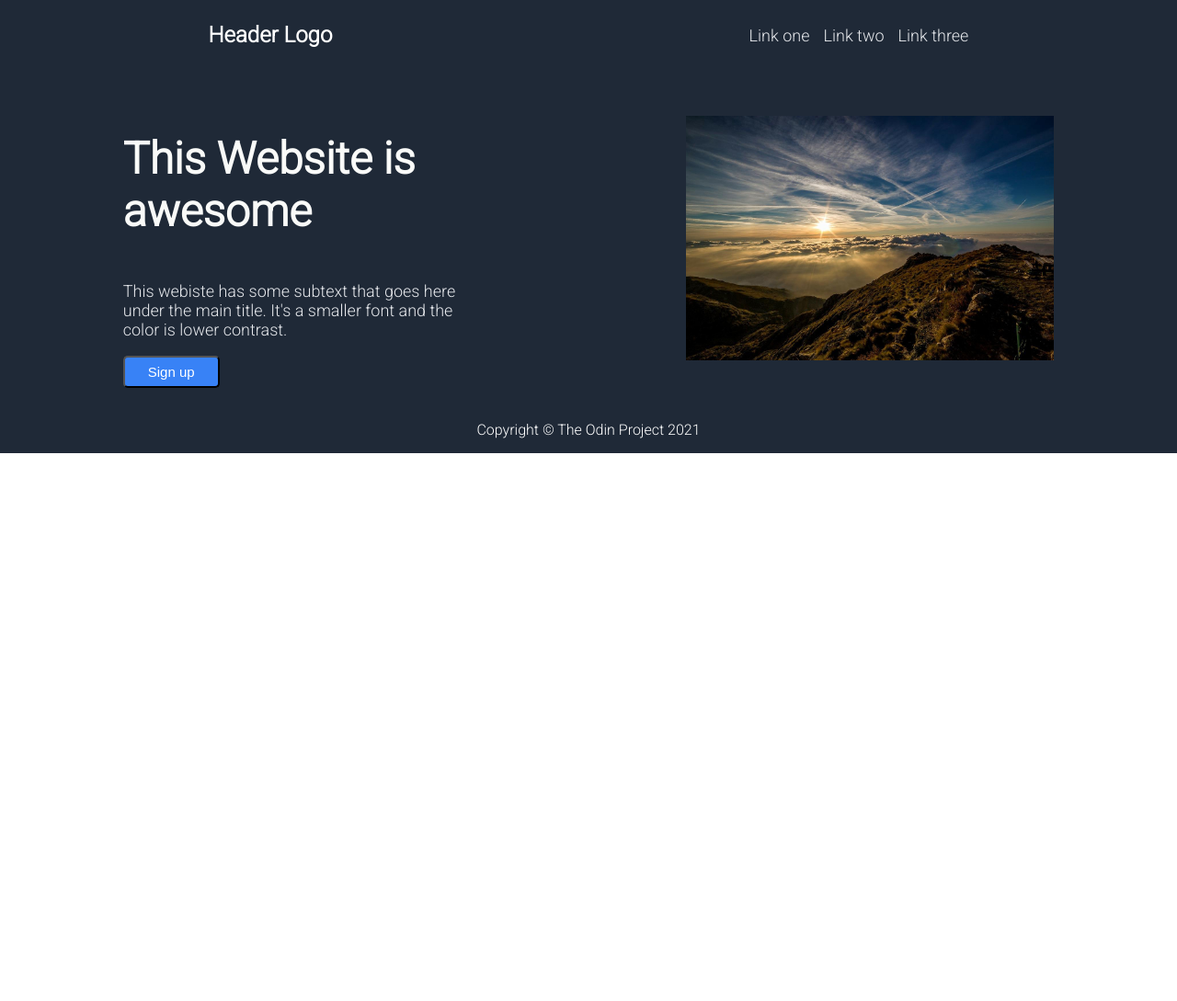
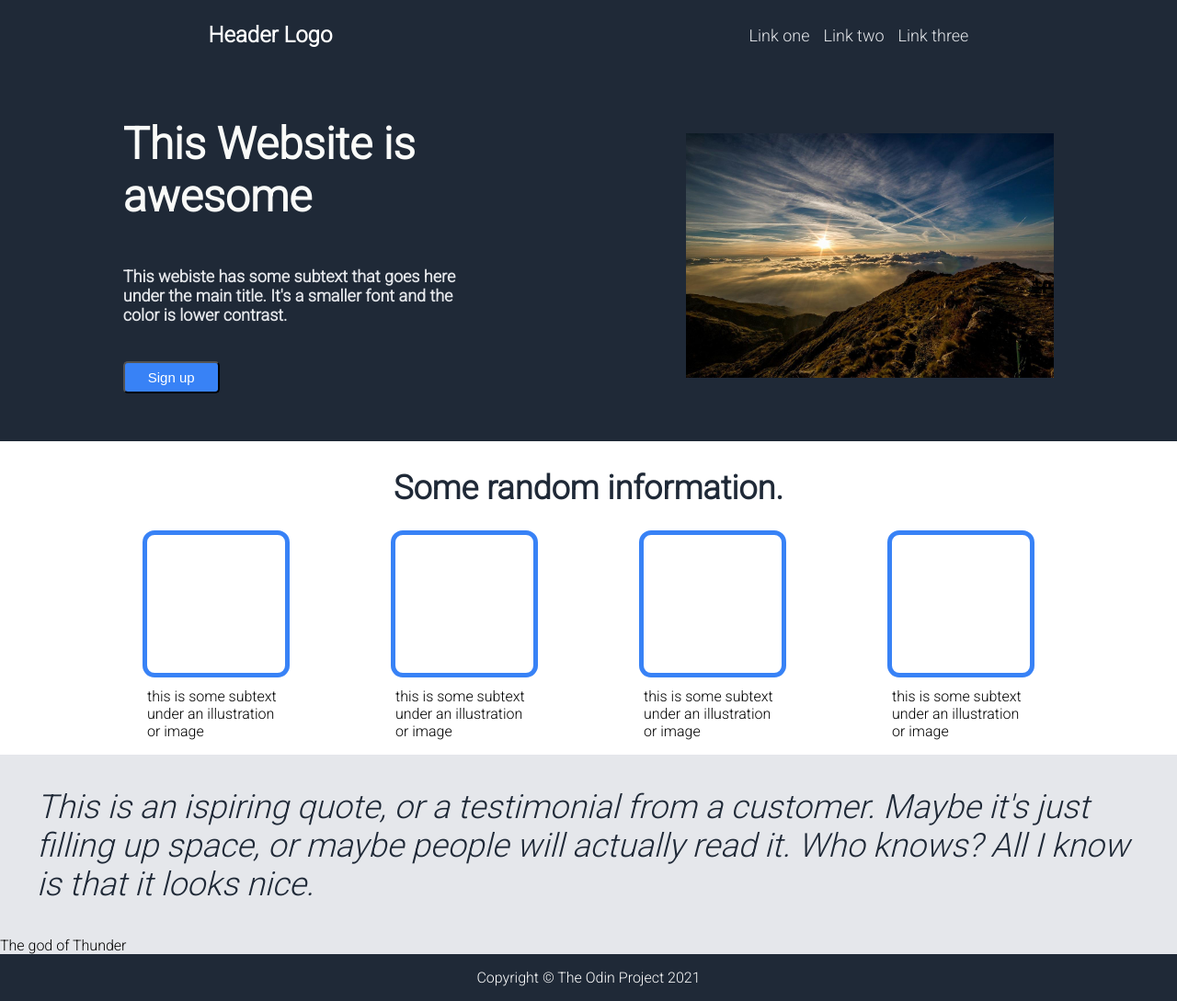
Before and after one commit to hectorgonzalezo/landing-page, a plain HTML site: page index.html in a window 1280 px wide. Shown: the whole page at 92% size. Before the commit the page ends 800 px from the top, so only its background shows below. Drawn offline with Linux system fonts and the light colour scheme.

Commit message:
Finish part with projects

```diff
--- a/index.html
+++ b/index.html
@@ -20,7 +20,7 @@
     </div>
         <div class="hero-container">
             <div class="hero-text-div">
-                <p class="hero">This Website is awesome</p>
+                <h1 class="hero">This Website is awesome</p>
                 <p class="hero-subtext">This webiste has some subtext that goes
                     here under the main title. It's a smaller font and the color
                     is lower contrast.</p>
@@ -31,8 +31,33 @@
         </div>
     </div>
     <div class="radom-container">
+        <h2 class="information-header">Some random information.</h2>
+        <div class="projects-container">
+            <div class="project">
+                <div class="image"></div>
+                <p class="img-subtext">this is some subtext under an illustration or image</p>
+            </div>
+            <div class="project">
+                <div class="image"></div>
+                <p class="img-subtext">this is some subtext under an illustration or image</p>
+            </div>
+            <div class="project">
+                <div class="image"></div>
+                <p class="img-subtext">this is some subtext under an illustration or image</p>
+            </div>
+            <div class="project">
+                <div class="image"></div>
+                <p class="img-subtext">this is some subtext under an illustration or image</p>
+            </div>
+        </div>
     </div>
     <div class="quote-container">
+        <blockquote>
+            This is an ispiring quote, or a testimonial from a customer.
+            Maybe it's just filling up space, or maybe people will actually read it.
+            Who knows? All I know is that it looks nice.
+        </blockquote>
+        <figcaption>The god of Thunder</figcaption>
     </div>
     <div class="signup-container">
     </div>
--- a/styles.css
+++ b/styles.css
@@ -18,7 +18,7 @@ a {
 .header,
 .links,
 .footer,
-.hero-container{
+.hero-container {
     display: flex;
     justify-content: space-around;
     align-items: center;
@@ -26,8 +26,11 @@ a {
     color: white;
 }
 
-.top {
+.top,
+.random-container {
+    display: flex;
     flex-direction: column;
+
 }
 
 
@@ -77,3 +80,42 @@ button {
     padding: 7px 25px;
     font-size: 15px;
 }
+
+.information-header {
+    text-align: center;
+    font-size: 36px;
+    font-weight: bolder;
+    color: #1F2937;
+}
+
+.projects-container {
+    display: flex;
+    justify-content: center;
+    flex-wrap: wrap;
+    gap: 15vh;
+}
+
+.project {
+    max-width: 150px;
+}
+
+.image {
+    width: 150px;
+    height: 150px;
+    outline-width: 5px;
+    outline-style: solid;
+    outline-color: #3882F6;
+    border-radius: 8px;
+}
+
+
+.quote-container {
+    background-color: #E5E7EB;
+}
+
+blockquote {
+    font-size: 36px;
+    font-weight: light;
+    font-style: italic;
+    color: #1F2937
+}
```
